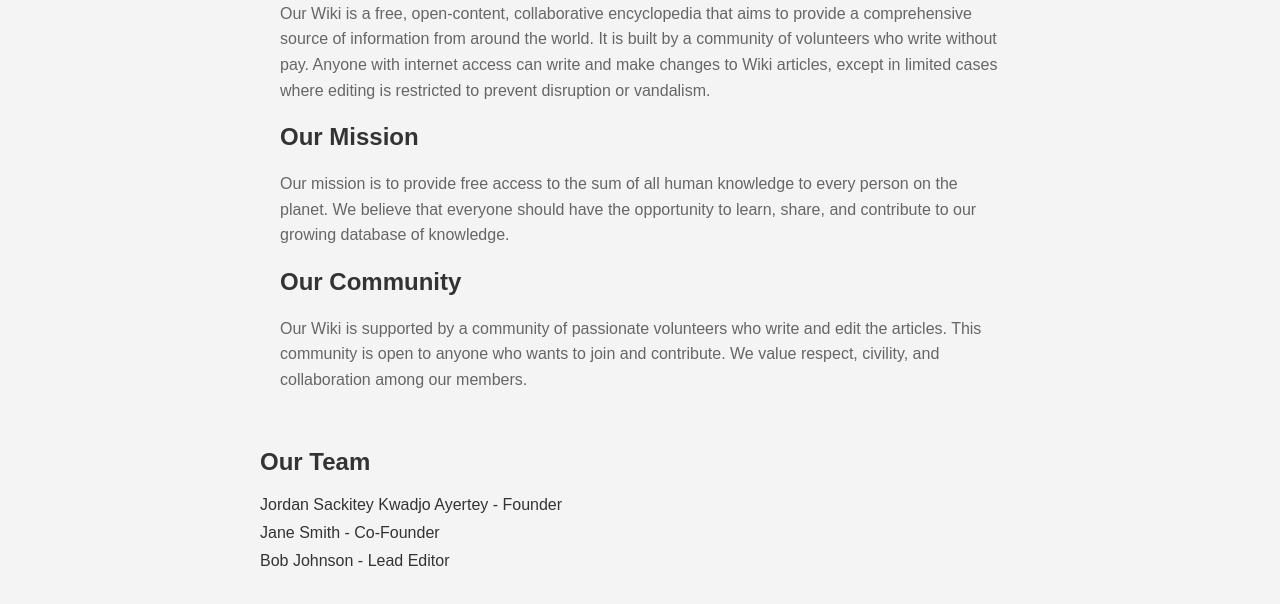
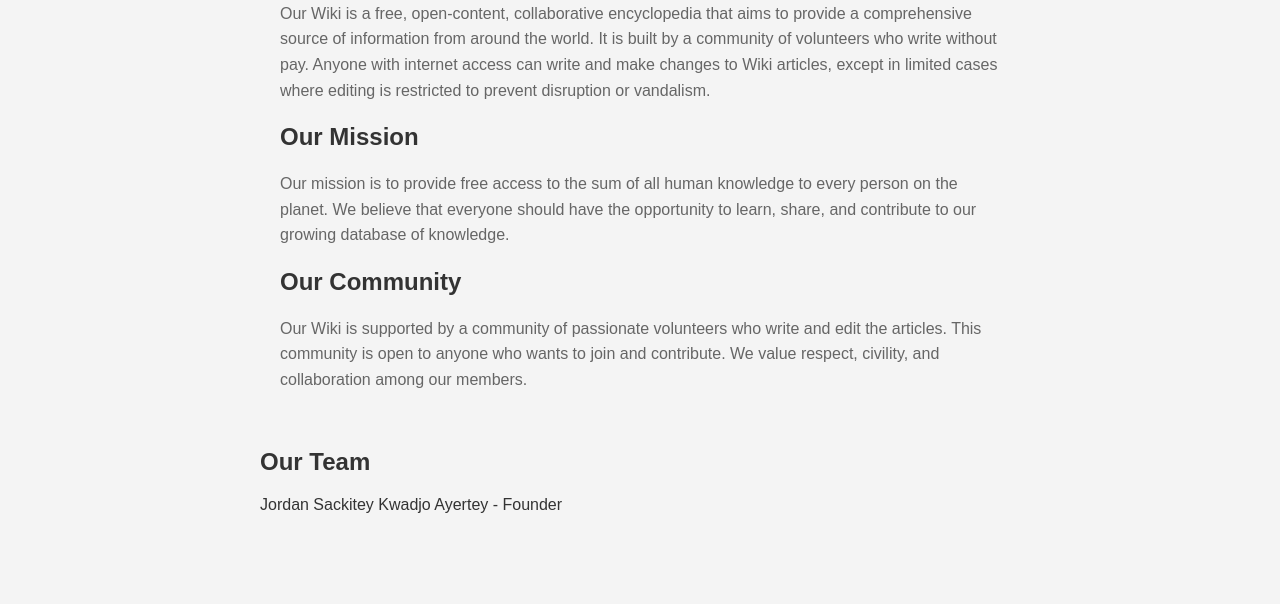
Before and after one commit to Jaykayy23/wikipedia-clone, a plain HTML site: page about.html in a window 1280 px wide. Shown: the part 180-784 px from the top of the page. Drawn offline with Linux system fonts and the light colour scheme.

Commit message:
wikipedia clone

```diff
--- a/about.html
+++ b/about.html
@@ -30,9 +30,6 @@
         <h2>Our Team</h2>
         <ul>
             <li>Jordan Sackitey Kwadjo Ayertey - Founder</li>
-            <li>Jane Smith - Co-Founder</li>
-            <li>Bob Johnson - Lead Editor</li>
-            <!-- Add more team members as needed -->
         </ul>
     </div>
 </body>
```
